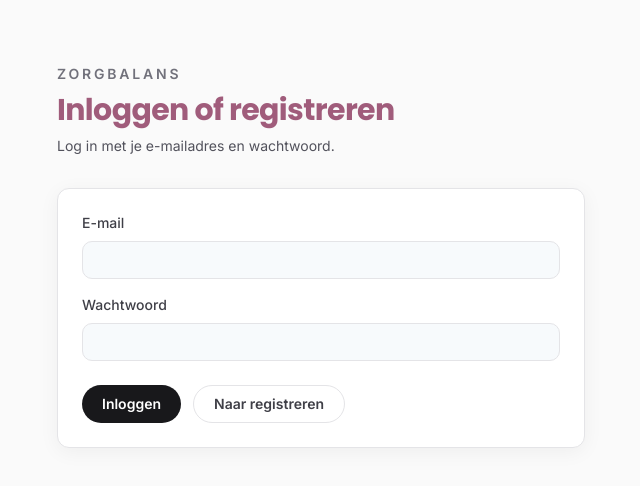
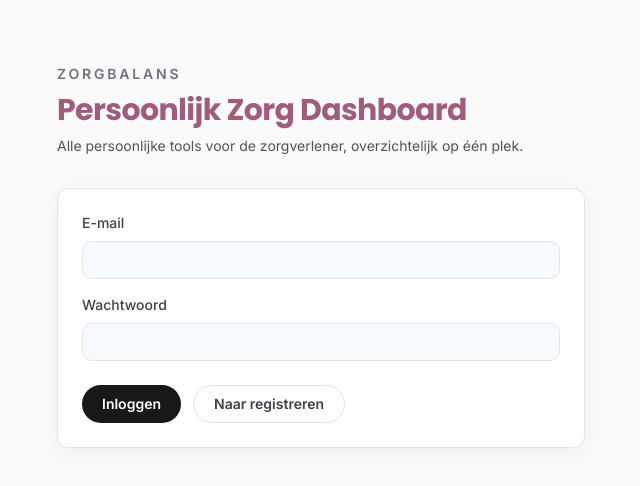
Before and after one commit to jacquesesenkbrink-max/zorgbalans, a Next.js app: page /login in a window 1280 px wide. Shown: the top 486 px of the page, without its empty margins (319-959 px from the left). Built offline with nearby package versions, Linux system fonts and the light colour scheme; no server answers.

Commit message:
update: clarify dashboard messaging on login

```diff
--- a/src/app/login/page.tsx
+++ b/src/app/login/page.tsx
@@ -86,9 +86,15 @@ export default function LoginPage() {
             ZorgBalans
           </p>
           <h1 className="text-3xl font-semibold">
-            {sessionEmail ? "Je bent ingelogd" : "Inloggen of registreren"}
+            {sessionEmail
+              ? "Je bent ingelogd"
+              : "Persoonlijk Zorg Dashboard"}
           </h1>
-          <p className="text-sm text-zinc-600">{helperText}</p>
+          <p className="text-sm text-zinc-600">
+            {sessionEmail
+              ? "Je persoonlijke tools voor de zorg, overzichtelijk bij elkaar."
+              : "Alle persoonlijke tools voor de zorgverlener, overzichtelijk op één plek."}
+          </p>
         </div>
 
         <div className="rounded-2xl border border-zinc-200 bg-white p-6 shadow-sm">
```
